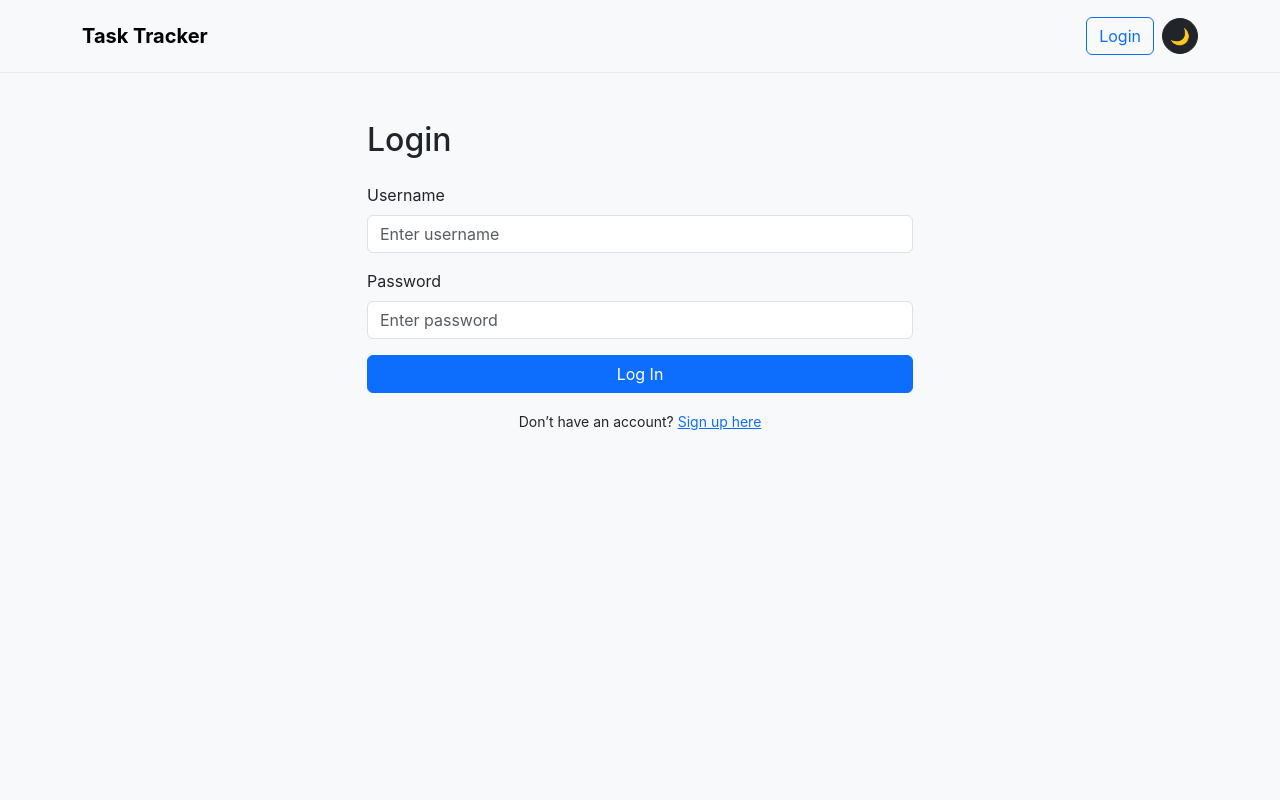
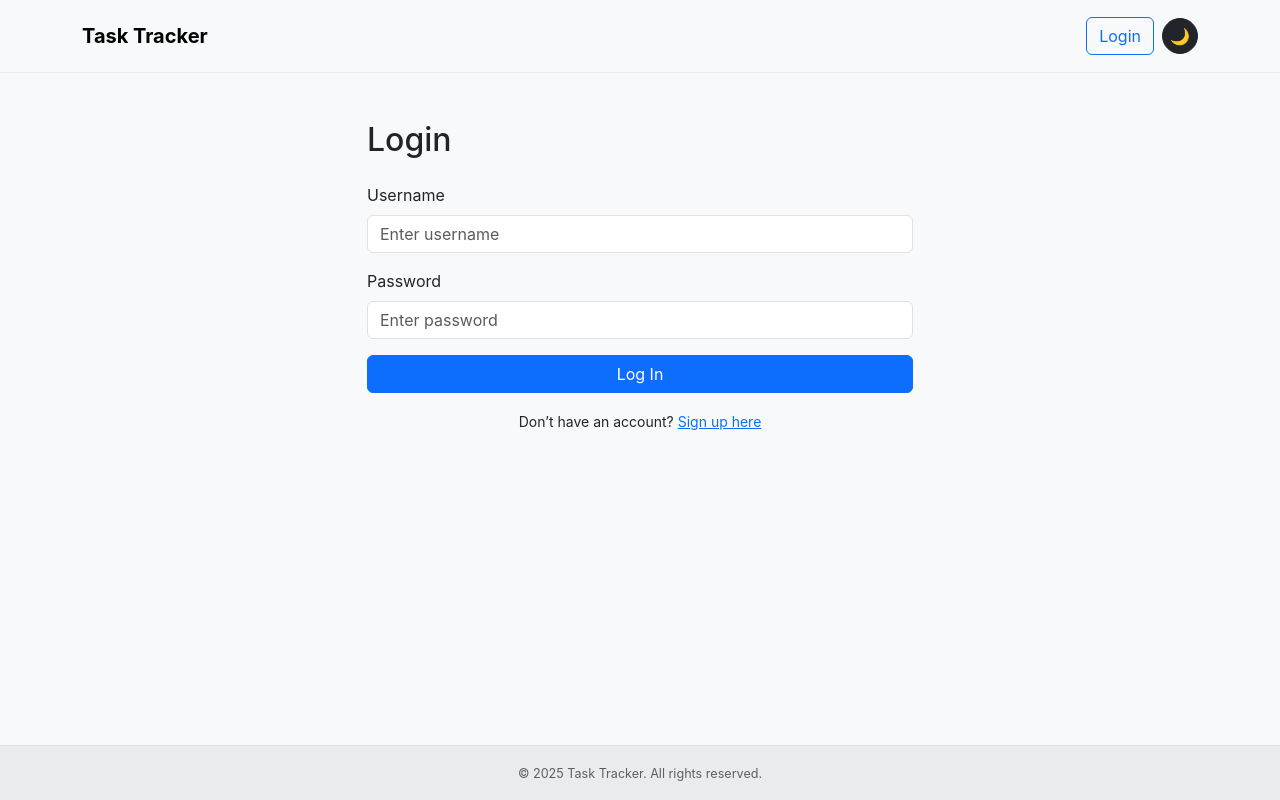
Before and after one commit to itjosephk2/task-tracker-react, a React (Create React App) app: page /login in a window 1280 px wide. Built offline with nearby package versions, Linux system fonts and the light colour scheme.

Commit message:
Add Footer component to Login and Signup pages for consistency

```diff
--- a/src/pages/auth/LoginForm.jsx
+++ b/src/pages/auth/LoginForm.jsx
@@ -4,6 +4,7 @@ import { login } from '../../services/authService';
 import { useNavigate, Link } from 'react-router-dom';
 import { toast } from 'react-toastify';
 import NavBar from '../../components/Navbar/Navbar';
+import Footer from '../../components/Footer/Footer';
 
 /**
  * LoginForm component that allows users to log into the application.
@@ -94,6 +95,7 @@ const LoginForm = () => {
           </Col>
         </Row>
       </Container>
+      <Footer />
     </div>
   );
 };
--- a/src/pages/auth/SignupForm.jsx
+++ b/src/pages/auth/SignupForm.jsx
@@ -4,6 +4,7 @@ import { signup } from '../../services/authService';
 import { Link, useNavigate } from 'react-router-dom';
 import { toast } from 'react-toastify';
 import NavBar from '../../components/Navbar/Navbar';
+import Footer from '../../components/Footer/Footer';
 
 /**
  * SignupForm component that allows new users to register for an account.
@@ -107,6 +108,7 @@ const SignupForm = () => {
           </Col>
         </Row>
       </Container>
+      <Footer />
     </div>
   );
 };
```
